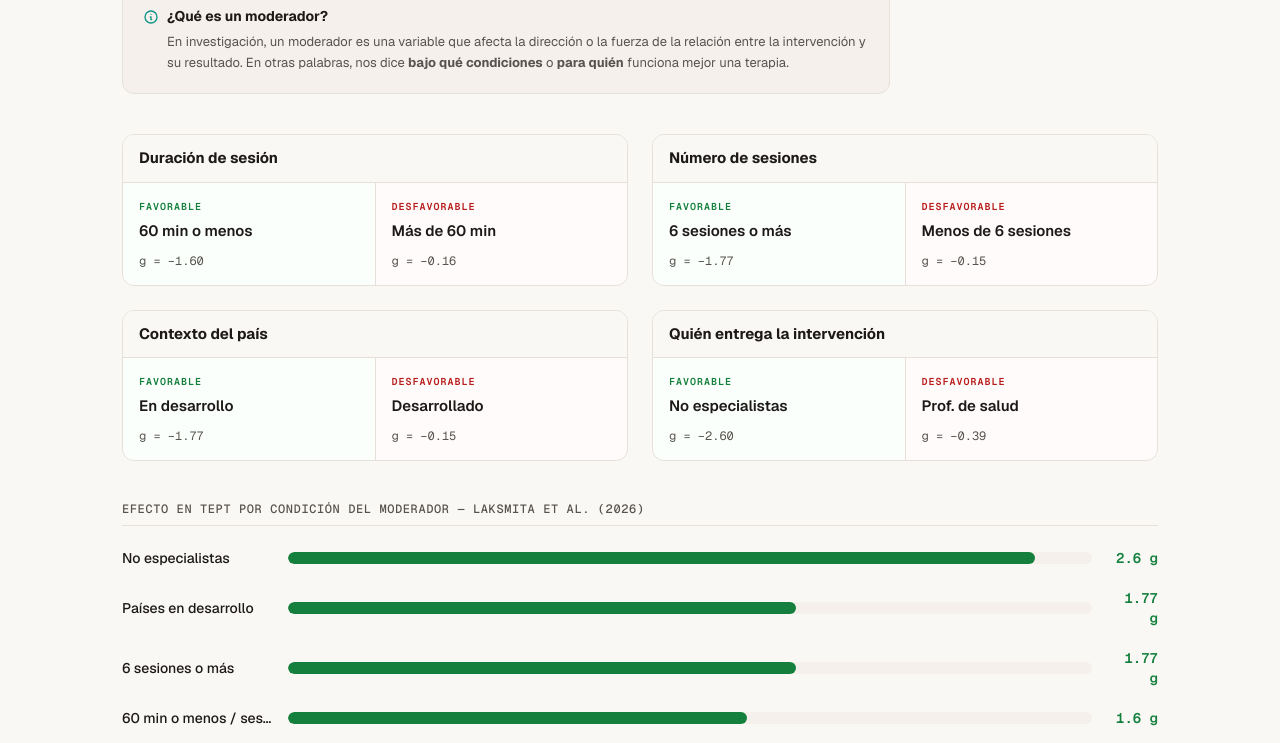
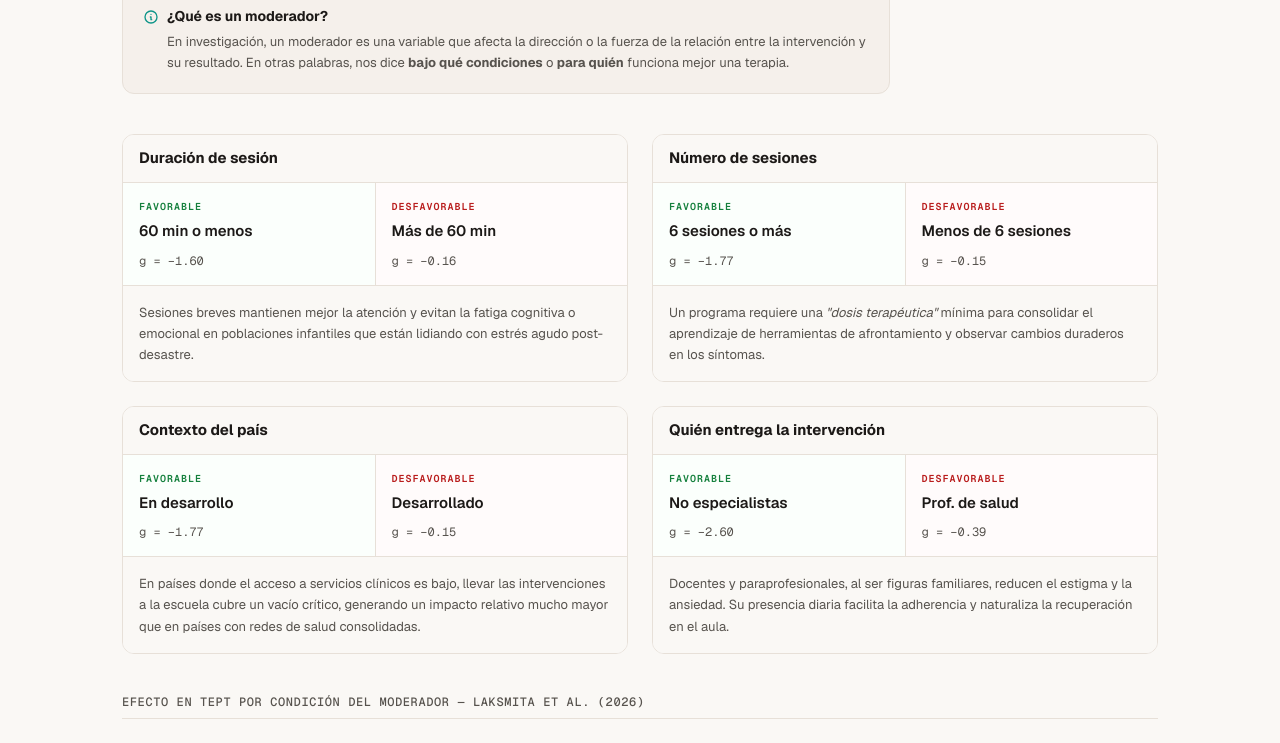
Before and after one commit to Mateob6/reconstruir-psi, a Next.js app: page /escuelas/evidencia in a window 1280 px wide. Shown: the part 3560-4303 px from the top of the page. Built offline with nearby package versions, Linux system fonts and the light colour scheme.

Commit message:
Mejora: contexto pedagógico para los moderadores

```diff
--- a/src/app/escuelas/evidencia/page.tsx
+++ b/src/app/escuelas/evidencia/page.tsx
@@ -253,21 +253,41 @@ export default function EvidenciaPage() {
               title="Duración de sesión"
               favorable={{ value: "60 min o menos", stat: "g = −1.60" }}
               unfavorable={{ value: "Más de 60 min", stat: "g = −0.16" }}
+              explanation={
+                <>
+                  Sesiones breves mantienen mejor la atención y evitan la fatiga cognitiva o emocional en poblaciones infantiles que están lidiando con estrés agudo post-desastre.
+                </>
+              }
             />
             <ComparisonCard
               title="Número de sesiones"
               favorable={{ value: "6 sesiones o más", stat: "g = −1.77" }}
               unfavorable={{ value: "Menos de 6 sesiones", stat: "g = −0.15" }}
+              explanation={
+                <>
+                  Un programa requiere una <em>&quot;dosis terapéutica&quot;</em> mínima para consolidar el aprendizaje de herramientas de afrontamiento y observar cambios duraderos en los síntomas.
+                </>
+              }
             />
             <ComparisonCard
               title="Contexto del país"
               favorable={{ value: "En desarrollo", stat: "g = −1.77" }}
               unfavorable={{ value: "Desarrollado", stat: "g = −0.15" }}
+              explanation={
+                <>
+                  En países donde el acceso a servicios clínicos es bajo, llevar las intervenciones a la escuela cubre un vacío crítico, generando un impacto relativo mucho mayor que en países con redes de salud consolidadas.
+                </>
+              }
             />
             <ComparisonCard
               title="Quién entrega la intervención"
               favorable={{ value: "No especialistas", stat: "g = −2.60" }}
               unfavorable={{ value: "Prof. de salud", stat: "g = −0.39" }}
+              explanation={
+                <>
+                  Docentes y paraprofesionales, al ser figuras familiares, reducen el estigma y la ansiedad. Su presencia diaria facilita la adherencia y naturaliza la recuperación en el aula.
+                </>
+              }
             />
           </ComparisonGrid>
 
--- a/src/components/content/comparison-card.tsx
+++ b/src/components/content/comparison-card.tsx
@@ -5,6 +5,7 @@ export interface ComparisonCardProps {
   title: string;
   favorable: { value: string; stat: string };
   unfavorable: { value: string; stat: string };
+  explanation?: ReactNode;
   className?: string;
 }
 
@@ -12,6 +13,7 @@ export function ComparisonCard({
   title,
   favorable,
   unfavorable,
+  explanation,
   className,
 }: ComparisonCardProps) {
   return (
@@ -46,6 +48,11 @@ export function ComparisonCard({
           </div>
         </div>
       </div>
+      {explanation && (
+        <div className="p-4 border-t border-[var(--border)] bg-[var(--background)] text-[13px] text-[var(--muted)] leading-relaxed">
+          {explanation}
+        </div>
+      )}
     </div>
   );
 }
```
